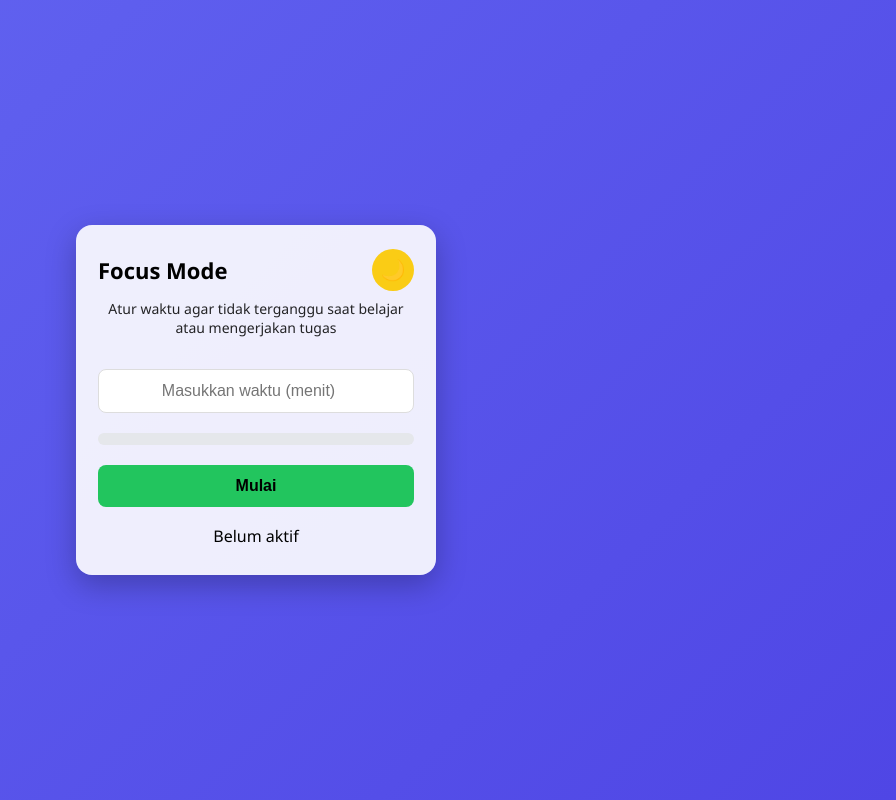
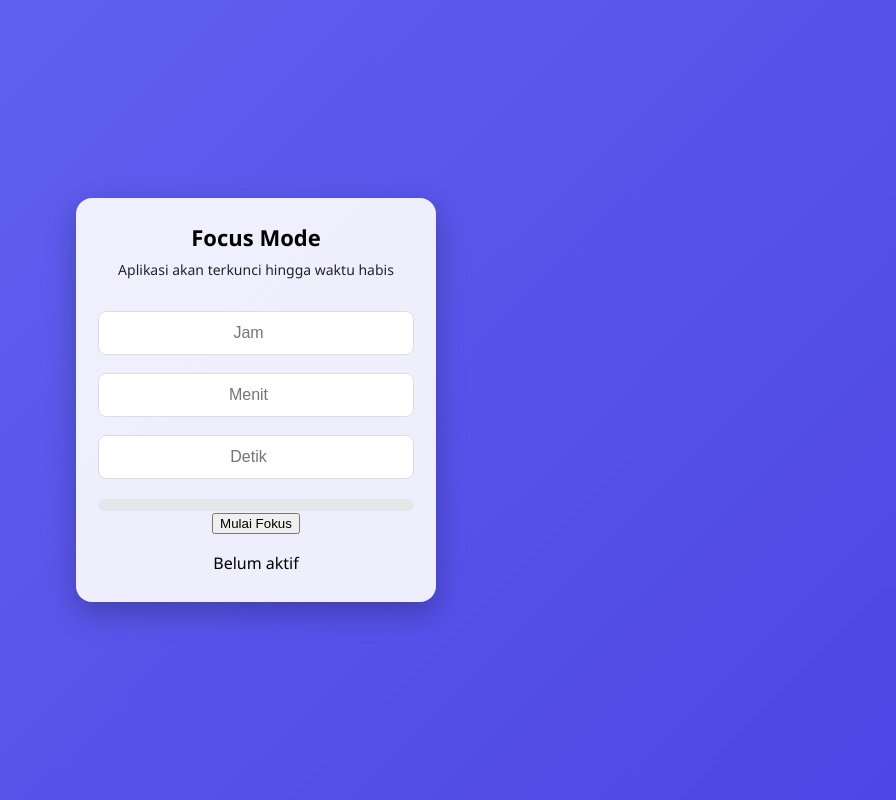
Before and after one commit to ZnA-Production/Focus, a plain HTML site: page index.html in a window 1280 px wide. Shown: the whole page, without its empty margins (384-1280 px from the left). Drawn offline with Linux system fonts and the light colour scheme.

Commit message:
Update index.html

```diff
--- a/index.html
+++ b/index.html
@@ -3,40 +3,29 @@
 <head>
   <meta charset="UTF-8" />
   <meta name="viewport" content="width=device-width, initial-scale=1.0" />
-  <title>Focus Mode - Silent Timer</title>
+  <title>Focus Mode</title>
   <link rel="stylesheet" href="style.css">
 </head>
-<body class="light">
+<body>
 
-  <div class="app">
-    <header>
-      <h1>Focus Mode</h1>
-      <button id="toggleTheme">🌙</button>
-    </header>
+  <div class="app" id="app">
+    <h1>Focus Mode</h1>
+    <p class="subtitle">Aplikasi akan terkunci hingga waktu habis</p>
 
-    <p class="subtitle">
-      Atur waktu agar tidak terganggu saat belajar atau mengerjakan tugas
-    </p>
+    <!-- Input waktu -->
+    <div class="time-input">
+      <input type="number" id="hours" min="0" placeholder="Jam">
+      <input type="number" id="minutes" min="0" placeholder="Menit">
+      <input type="number" id="seconds" min="0" placeholder="Detik">
+    </div>
 
-    <input
-      type="number"
-      id="minutes"
-      min="1"
-      placeholder="Masukkan waktu (menit)"
-    />
-
-    <!-- Progress Bar -->
+    <!-- Progress bar -->
     <div class="progress-container">
       <div class="progress-bar" id="progressBar"></div>
     </div>
 
-    <!-- Tombol -->
-    <div class="buttons">
-      <button id="startBtn" class="start">Mulai</button>
-      <button id="stopBtn" class="stop" hidden>Hentikan</button>
-    </div>
+    <button id="startBtn">Mulai Fokus</button>
 
-    <!-- Status -->
     <div class="status" id="status">Belum aktif</div>
   </div>
 
```
